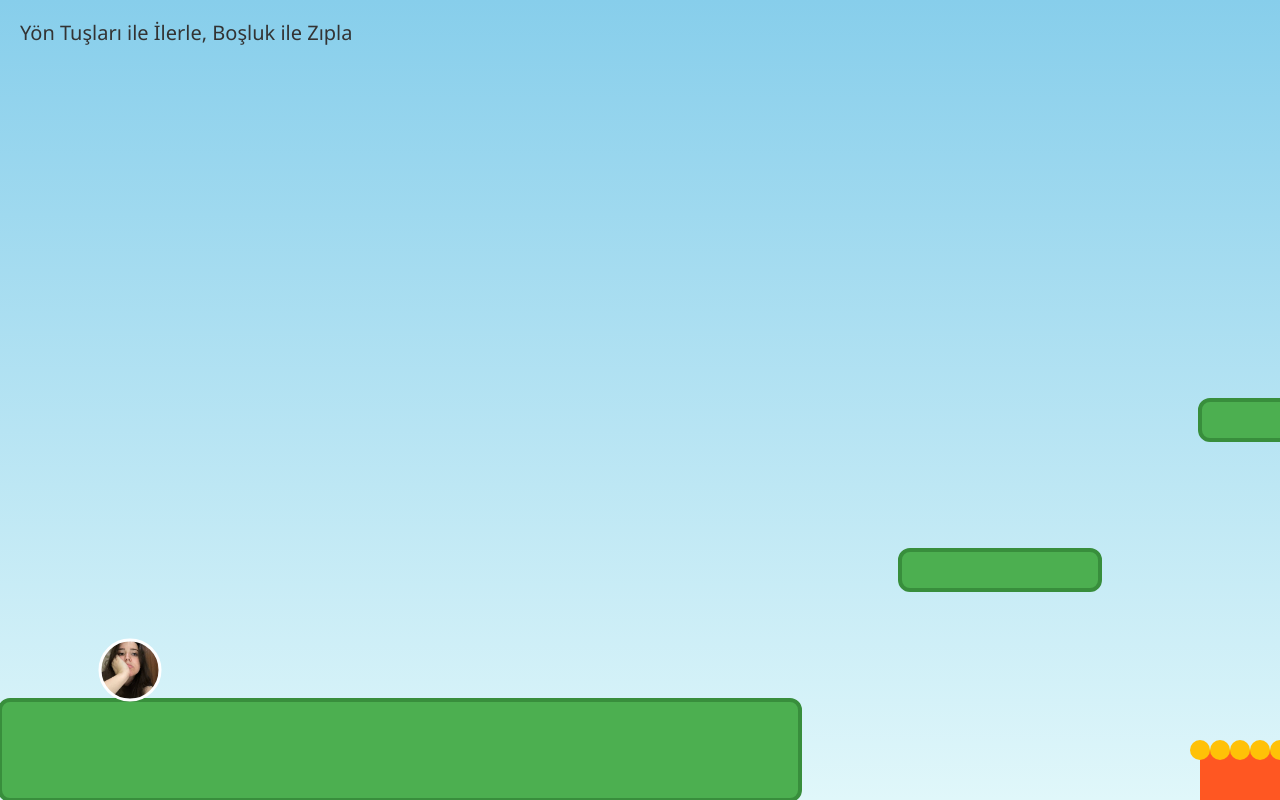
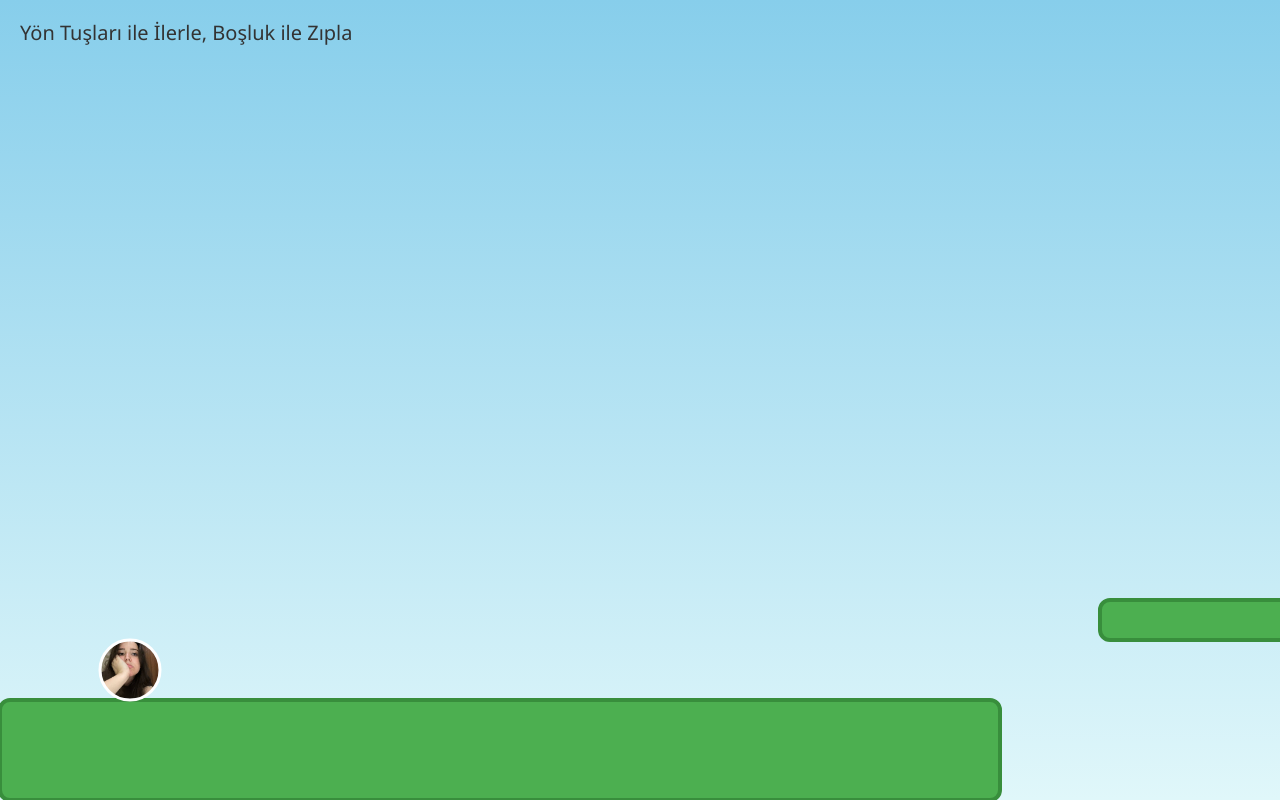
Before and after one commit to litaratur-crypto/bizim-oyun, a plain HTML site: page index.html in a window 1280 px wide. Drawn offline with Linux system fonts and the light colour scheme.

Commit message:
Update index.html

```diff
--- a/index.html
+++ b/index.html
@@ -35,27 +35,27 @@
             z-index: 10;
         }
 
-        /* --- YENİ EKLENEN ZAFER EKRANI STİLLERİ --- */
+        /* --- ZAFER EKRANI --- */
         #victory-screen {
             position: fixed;
             top: 0;
             left: 0;
             width: 100%;
             height: 100%;
-            background: rgba(0, 0, 0, 0.85); /* Arkası hafif görünen koyu zemin */
-            display: none; /* Başlangıçta gizli */
+            background: rgba(0, 0, 0, 0.85);
+            display: none;
             flex-direction: column;
             justify-content: center;
             align-items: center;
             color: white;
-            z-index: 100; /* En üstte görünsün */
+            z-index: 100;
             text-align: center;
-            cursor: pointer; /* Tıklanabilir olduğunu göster */
+            cursor: pointer;
         }
 
         #big-kiss {
             font-size: 150px;
-            animation: pulse 1.5s infinite ease-in-out; /* Kalp atışı efekti */
+            animation: pulse 1.5s infinite ease-in-out;
             margin-bottom: 20px;
         }
 
@@ -72,7 +72,6 @@
             color: #ccc;
         }
 
-        /* Öpücük animasyonu */
         @keyframes pulse {
             0% { transform: scale(1); }
             50% { transform: scale(1.2); }
@@ -102,7 +101,7 @@
     canvas.width = screenWidth;
     canvas.height = screenHeight;
 
-    // Resim Yükleme Sistemi
+    // Resimler
     const playerImg = new Image();
     playerImg.src = 'kiz.png';
 
@@ -110,8 +109,10 @@
     goalImg.src = 'ben.png';
 
     // Oyun Değişkenleri
-    let gameWon = false; // Oyun kazanıldı mı kontrolü
-    const gravity = 0.6;
+    let gameWon = false;
+
+    // --- FİZİK GÜNCELLEMESİ (DAHA KOLAY) ---
+    const gravity = 0.5; // Yerçekimi azaltıldı (daha yavaş düşüş)
     let keys = {};
     let isMobile = /Android|webOS|iPhone|iPad|iPod|BlackBerry|IEMobile|Opera Mini/i.test(navigator.userAgent);
 
@@ -119,39 +120,50 @@
         document.getElementById('mobile-jump').style.display = 'flex';
     }
 
-    // -- OYUNCU (KIZ) --
+    // -- OYUNCU AYARLARI --
     const player = {
         x: 100,
         y: 300,
         width: 60,
         height: 60,
         dy: 0,
-        jumpPower: -13,
+        jumpPower: -16, // Zıplama gücü ARTIRILDI (Eskisi -13 tü)
         grounded: false,
-        speed: 5,
+        speed: 6,      // Hız biraz artırıldı
         color: '#FF6F91'
     };
 
     let cameraX = 0;
 
-    // -- BÖLÜM TASARIMI --
+    // -- KOLAYLAŞTIRILMIŞ BÖLÜM TASARIMI --
     const blocks = [
-        {x: 0, y: screenHeight - 100, w: 800, h: 100, type: 1},
-        {x: 900, y: screenHeight - 250, w: 200, h: 40, type: 1},
-        {x: 1200, y: screenHeight - 400, w: 200, h: 40, type: 1},
-        {x: 1200, y: screenHeight - 50, w: 800, h: 50, type: 2}, // Lav
-        {x: 1600, y: screenHeight - 250, w: 150, h: 40, type: 1},
-        {x: 1900, y: screenHeight - 150, w: 300, h: 150, type: 1},
-        {x: 2300, y: screenHeight - 300, w: 100, h: 40, type: 1},
-        {x: 2500, y: screenHeight - 450, w: 100, h: 40, type: 1},
-        {x: 2800, y: screenHeight - 300, w: 100, h: 40, type: 1},
-        {x: 3000, y: screenHeight - 200, w: 500, h: 200, type: 1}, // Bitiş platformu
+        // Başlangıç - Uzun güvenli alan
+        {x: 0, y: screenHeight - 100, w: 1000, h: 100, type: 1},
+
+        // İlk platform (Çok yakın)
+        {x: 1100, y: screenHeight - 200, w: 250, h: 40, type: 1},
+
+        // İkinci platform (Hafif yukarı)
+        {x: 1450, y: screenHeight - 300, w: 250, h: 40, type: 1},
+
+        // Ateş Çukuru (Küçültüldü ve geçmesi kolay)
+        {x: 1400, y: screenHeight - 50, w: 600, h: 50, type: 2},
+
+        // Üçüncü platform (Güvenli iniş)
+        {x: 1800, y: screenHeight - 200, w: 300, h: 40, type: 1},
+
+        // Merdiven gibi kolay çıkış
+        {x: 2200, y: screenHeight - 300, w: 150, h: 40, type: 1},
+        {x: 2400, y: screenHeight - 400, w: 150, h: 40, type: 1},
+
+        // Final Platformu (Yakınlaştırıldı)
+        {x: 2600, y: screenHeight - 250, w: 600, h: 250, type: 1},
     ];
 
-    // HEDEF (SEN)
+    // HEDEF (SEN) - Daha yakına alındı
     const goal = {
-        x: 3300,
-        y: screenHeight - 300,
+        x: 2900,
+        y: screenHeight - 350,
         w: 80,
         h: 80
     };
@@ -175,7 +187,6 @@
         }
     });
 
-    // ZAFER EKRANINA TIKLAYINCA RESETLE
     victoryScreen.addEventListener('click', () => {
         victoryScreen.style.display = 'none';
         gameWon = false;
@@ -184,30 +195,21 @@
 
     // -- OYUN DÖNGÜSÜ --
     function update() {
-        // Eğer oyun kazanıldıysa fiziği durdur, sadece çizim yap
         if (!gameWon) {
-            // Hareket
             if (keys['ArrowRight']) player.x += player.speed;
             if (keys['ArrowLeft']) player.x -= player.speed;
 
-            // Fizik
             player.dy += gravity;
             player.y += player.dy;
             player.grounded = false;
 
-            // Düşme kontrolü
             if (player.y > screenHeight) resetGame();
 
-            // Çarpışma Testi
             checkCollisions();
         }
 
-        // Kamera Takibi
         if (player.x > screenWidth * 0.4) {
             cameraX = player.x - screenWidth * 0.4;
-        } else if (player.x < screenWidth * 0.4 && cameraX > 0){
-             // Geri giderken kamera takibi (isteğe bağlı)
-             // cameraX = player.x - screenWidth * 0.4;
         }
 
         draw();
@@ -243,15 +245,12 @@
             }
         });
 
-        // --- HEDEFE ULAŞMA ANI (ZAFER!) ---
         if (player.x < goal.x + goal.w &&
             player.x + player.width > goal.x &&
             player.y < goal.y + goal.h &&
             player.y + player.height > goal.y) {
 
-            // Oyunu kazanmış say
             gameWon = true;
-            // Zafer ekranını göster
             victoryScreen.style.display = 'flex';
         }
     }
@@ -260,8 +259,6 @@
         player.x = 100;
         player.y = 300;
         player.dy = 0;
-        // Kamera hemen başa dönmesin, yumuşak geçiş için bırakabiliriz veya sıfırlayabiliriz.
-        // Şimdilik sıfırlıyoruz:
         cameraX = 0;
     }
 
@@ -342,7 +339,6 @@
              ctx.font = "20px Segoe UI";
              ctx.fillText("Yön Tuşları ile İlerle, Boşluk ile Zıpla", 20, 40);
         }
-
     }
 
     window.addEventListener('resize', () => {
@@ -354,7 +350,6 @@
     });
 
     update();
-
 </script>
 </body>
 </html>
```
